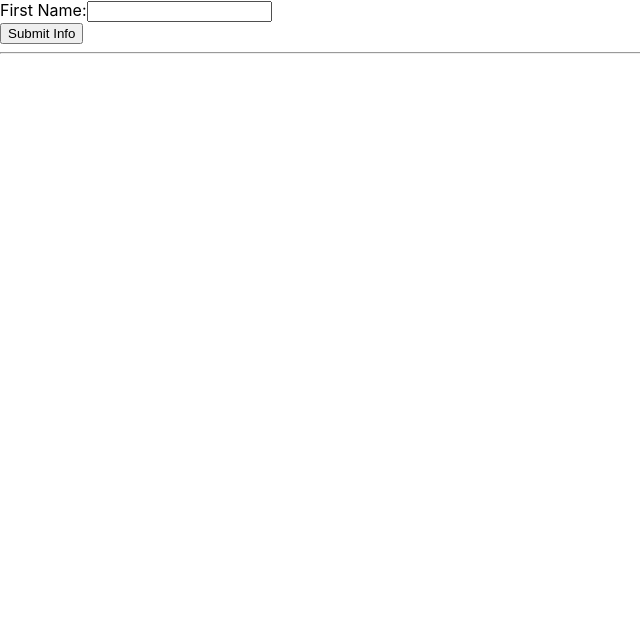
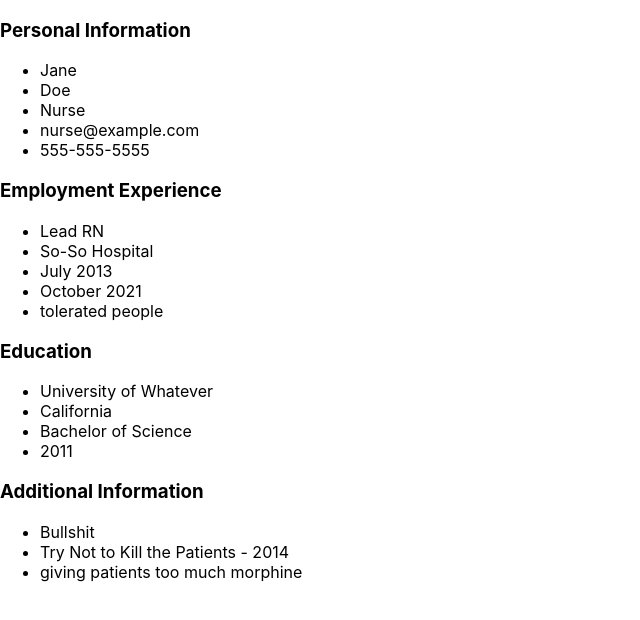
Before and after one commit to Danelle-Gunter/cv-project, a React (Create React App) app: page / in a window 1280 px wide. Shown: the top 620 px of the page, without its empty margins (0-640 px from the left). Built offline with nearby package versions, Linux system fonts and the light colour scheme.

Commit message:
Basic static version only in index.js

```diff
--- a/src/App.js
+++ b/src/App.js
@@ -1,16 +1,43 @@
-import React, { Component } from 'react';
-import Main from "./components/Main";
+// import React, { Component } from 'react';
+// import Main from "./components/Main";
 
-class App extends Component {
-  constructor(props) {
-    super(props);
-  }
+// class App extends Component {
+//   render() {
+//     const userInfo = props.userInfo;
+//     return (
+//       <div>{userInfo}</div>
+//     );
+//   }
+// }
 
-  render() {
-    return (
-      <Main />
-    )
-  }
-}
+// const USER = [
+//   {
+//     userInfo: {
+//         firstName: 'Jane',
+//         lastName: 'Doe',
+//         title: 'Nurse',
+//         email: 'nurse@example.com',
+//         phoneNumber: '555-555-5555',
+//     },
+//     employmentExperience: {
+//       position: 'Lead RN',
+//       company: 'So-So Hospital',
+//       startDate: 'July 2013',
+//       endDate: 'October 2021',
+//       whatDidYouDo: ["tolerated people", "ate snacks", "didn't get paid enough"]
+//     },
+//     education: {
+//       university: 'University of Whatever',
+//       location: 'California',
+//       degree: 'Bachelor of Science',
+//       graduationDate: '2011'
+//     },
+//     additionalSkills: {
+//       languages: 'Bullshit',
+//       courses: 'Try Not to Kill the Patients - 2014',
+//       interests: ['gardening', 'giving patients too much morphine']
+//     }
+//   }
+// ]
 
-export default App;
+// export default App;
--- a/src/components/Main.js
+++ b/src/components/Main.js
@@ -1,62 +1,62 @@
-import React, { Component } from 'react';
+// import React, { Component } from 'react';
 
 
-class Main extends Component {
-    constructor(props) {
-        super(props);
-        this.state = {
-            value: '',
-            //lastName: '',
-        };
+// class Main extends Component {
+//     constructor(props) {
+//         super(props);
+//         this.state = {
+//             value: '',
+//             //lastName: '',
+//         };
 
-        this.handleChange = this.handleChange.bind(this);
-        this.handleSubmit = this.handleSubmit.bind(this);
-    }
+//         this.handleChange = this.handleChange.bind(this);
+//         this.handleSubmit = this.handleSubmit.bind(this);
+//     }
 
-    handleChange(event) {
-        //const target = event.target;
-        //const name = target.name;
+//     handleChange(event) {
+//         //const target = event.target;
+//         //const name = target.name;
 
-        this.setState({
-            value: event.target.value,
-            //lastName: event.target.lastName
-        });
-    }
+//         this.setState({
+//             value: event.target.value,
+//             //lastName: event.target.lastName
+//         });
+//     }
 
-    handleSubmit(event) {
-        document.getElementById('result').textContent = this.state.value;
-        event.preventDefault();
-    }
+//     handleSubmit(event) {
+//         document.getElementById('result').textContent = this.state.value;
+//         event.preventDefault();
+//     }
 
-    render() {
-        return (
-            <div>
-                <form>
-                    <label>
-                        First Name:
-                        <input
-                            name='firstName'
-                            type="text"
-                            value={this.state.value}
-                            onChange={this.handleChange} />
-                    </label>
-                    <br />
-                    {/* <label>
-                        Last Name:
-                        <input
-                            name='lastName'
-                            type='text'
-                            value={this.state.lastName}
-                            onChange={this.handleChange} />
-                    </label>
-                    <br />     */}
-                    <button onClick={this.handleSubmit}>Submit Info</button>
-                </form>
-                <hr />
-                <p id="result"></p>
-            </div>
-        );
-    }
-}
+//     render() {
+//         return (
+//             <div>
+//                 <form>
+//                     <label>
+//                         First Name:
+//                         <input
+//                             name='firstName'
+//                             type="text"
+//                             value={this.state.value}
+//                             onChange={this.handleChange} />
+//                     </label>
+//                     <br />
+//                     {/* <label>
+//                         Last Name:
+//                         <input
+//                             name='lastName'
+//                             type='text'
+//                             value={this.state.lastName}
+//                             onChange={this.handleChange} />
+//                     </label>
+//                     <br />     */}
+//                     <button onClick={this.handleSubmit}>Submit Info</button>
+//                 </form>
+//                 <hr />
+//                 <p id="result"></p>
+//             </div>
+//         );
+//     }
+// }
 
-export default Main;
+// export default Main;
--- a/src/index.js
+++ b/src/index.js
@@ -1,8 +1,126 @@
-import React from 'react';
+import React, { Component } from 'react';
 import ReactDOM from 'react-dom/client';
 import './styles/index.css';
-import App from './App';
+//import App from './App';
+
+class DisplayUserInfo extends Component {
+    render() {
+        const userInfo = this.props.user.userInfo;
+
+        return (
+            <div>
+                <h3>Personal Information</h3>
+                <ul>
+                    <li>{userInfo.firstName}</li>
+                    <li>{userInfo.lastName}</li>
+                    <li>{userInfo.title}</li>
+                    <li>{userInfo.email}</li>
+                    <li>{userInfo.phoneNumber}</li>
+                </ul>
+            </div>
+        )
+    }
+}
+
+class DisplayEmploymentExperience extends Component {
+    render() {
+        const employmentInfo = this.props.user.employmentExperience;
+
+        return (
+            <div>
+                <h3>Employment Experience</h3>
+                <ul>
+                    <li>{employmentInfo.position}</li>
+                    <li>{employmentInfo.company}</li>
+                    <li>{employmentInfo.startDate}</li>
+                    <li>{employmentInfo.endDate}</li>
+                    <li>{employmentInfo.whatDidYouDo[0]}</li>
+                </ul>
+            </div>
+        )
+    }
+}
+
+class DisplayEducation extends Component {
+    render() {
+        const educationInfo = this.props.user.education;
+
+        return (
+            <div>
+                <h3>Education</h3>
+                <ul>
+                    <li>{educationInfo.university}</li>
+                    <li>{educationInfo.location}</li>
+                    <li>{educationInfo.degree}</li>
+                    <li>{educationInfo.graduationDate}</li>
+                </ul>
+            </div>
+        )
+    }
+}
+
+class DisplayAdditionalInfo extends Component {
+    render() {
+        const additionalInfo = this.props.user.additionalInfo;
+
+        return (
+            <div>
+                <h3>Additional Information</h3>
+                <ul>
+                    <li>{additionalInfo.languages}</li>
+                    <li>{additionalInfo.courses}</li>
+                    <li>{additionalInfo.interests[1]}</li>
+                </ul>
+            </div>
+        )
+    }
+}
+
+class Main extends Component {
+    constructor(props) {
+        super(props);
+    }
+
+    render() {
+        return (
+            <div>
+                <DisplayUserInfo user={this.props.user} />
+                <DisplayEmploymentExperience user={this.props.user} />
+                <DisplayEducation user={this.props.user} />
+                <DisplayAdditionalInfo user={this.props.user} />
+            </div>
+        );
+    }
+}
+
+const USER = {
+    userInfo: {
+        firstName: 'Jane',
+        lastName: 'Doe',
+        title: 'Nurse',
+        email: 'nurse@example.com',
+        phoneNumber: '555-555-5555',
+    },
+    employmentExperience: {
+        position: 'Lead RN',
+        company: 'So-So Hospital',
+        startDate: 'July 2013',
+        endDate: 'October 2021',
+        whatDidYouDo: ["tolerated people", "ate snacks", "didn't get paid enough"]
+    },
+    education: {
+        university: 'University of Whatever',
+        location: 'California',
+        degree: 'Bachelor of Science',
+        graduationDate: '2011'
+    },
+    additionalInfo: {
+        languages: 'Bullshit',
+        courses: 'Try Not to Kill the Patients - 2014',
+        interests: ['gardening', 'giving patients too much morphine']
+    }
+}
 
 
 const root = ReactDOM.createRoot(document.getElementById('root'));
-root.render(<App />);
+root.render(<Main user={USER} />);
```
